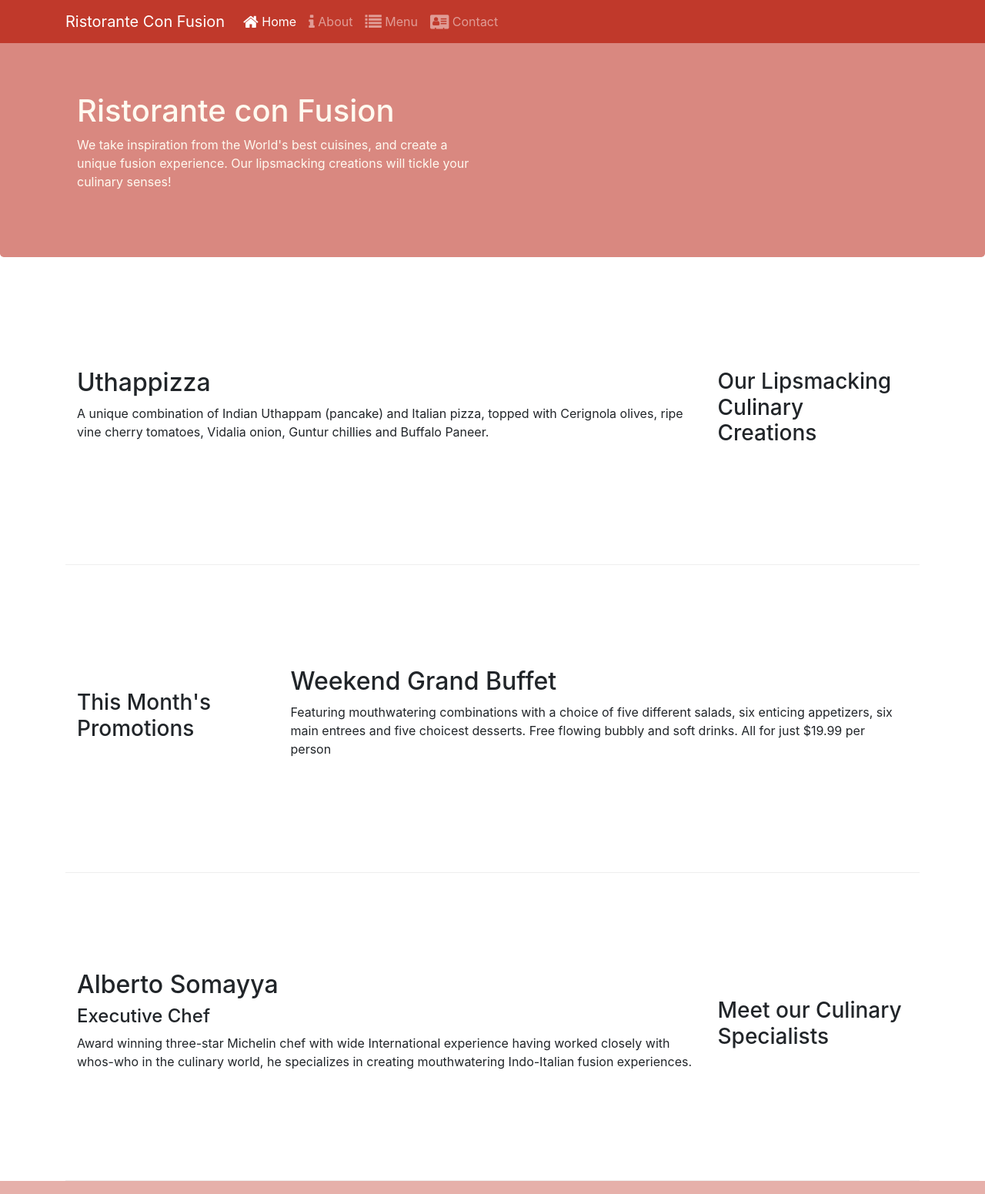
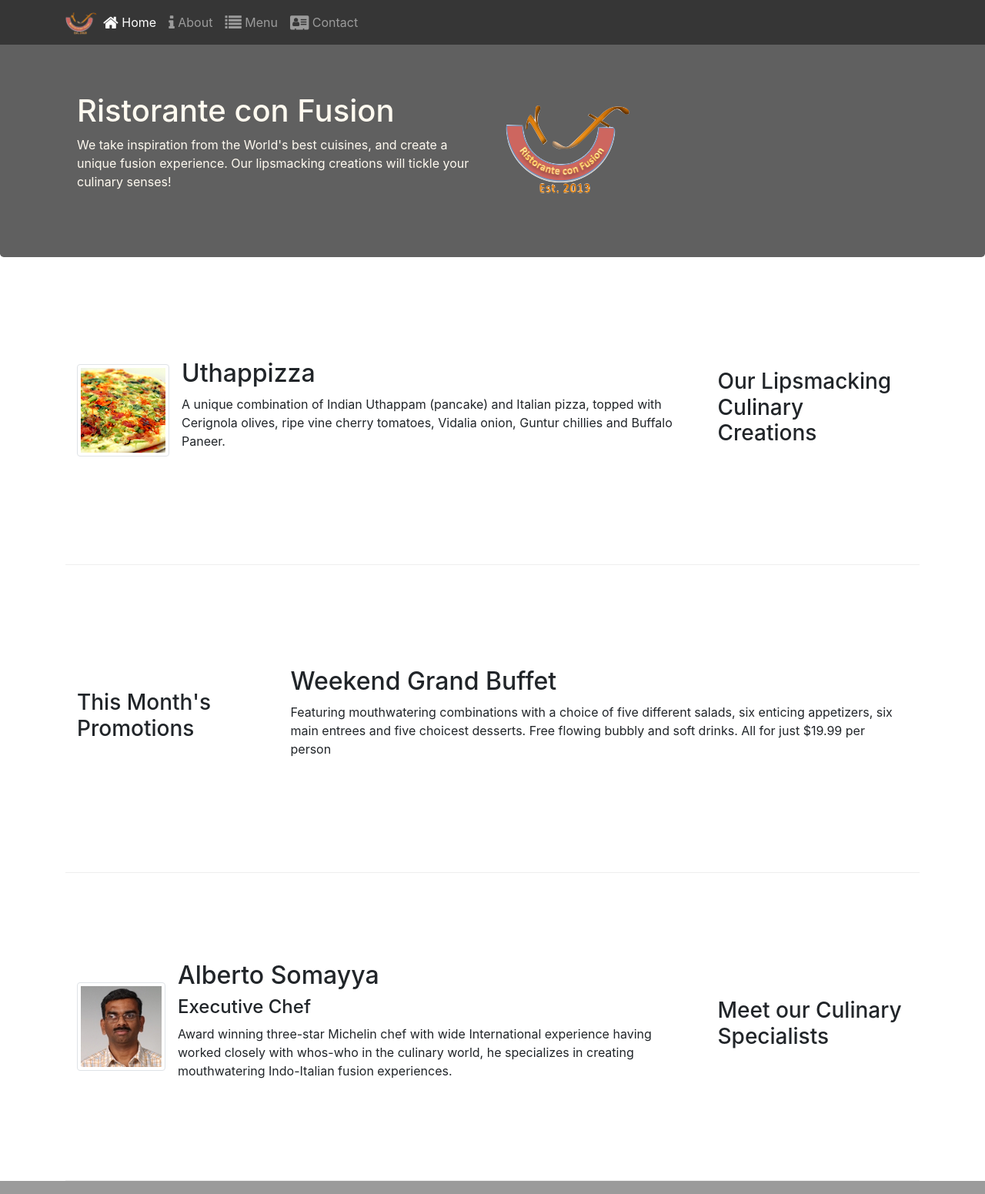
Before and after one commit to bahaayoussof/conFusion, a website: page index.html in a window 1280 px wide. Shown: the top 1551 px of the page at 77% size. Drawn offline with nearby package versions, Linux system fonts and the light colour scheme.

Commit message:
Images and Media

```diff
--- a/css/styles.css
+++ b/css/styles.css
@@ -5,7 +5,7 @@ body {
 
 /* Navbar */
 .navbar-dark {
-  background-color: #c0392b;
+    background-color: #363636;
 }
 
 /* Header */
@@ -17,7 +17,7 @@ body {
 .jumbotron {
     padding: 70px 30px 70px 30px;
     margin: 0 auto;
-  background: #d98880;
+    background: #606060;
     color: floralwhite;
 }
 
@@ -31,7 +31,7 @@ body {
 
 /* Footer */
 .footer {
-  background-color: #e6b0aa;
+    background-color: #9b9b9b;
     margin: 0 auto;
     padding: 20px 0 20px 0;
 }
--- a/index.html
+++ b/index.html
@@ -22,7 +22,7 @@
             <button class="navbar-toggler" type="button" data-toggle="collapse" data-target="#Navbar">
                 <span class="navbar-toggler-icon"></span>
             </button>
-            <a class="navbar-brand" href="#">Ristorante Con Fusion</a>
+            <a class="navbar-brand mr-auto" href="#"><img src="images/logo.png" height="30" width="41"></a>
             <div class="collapse navbar-collapse" id="Navbar">
                 <ul class="navbar-nav mr-auto">
                     <li class="nav-item active">
@@ -54,26 +54,35 @@
                         lipsmacking creations will tickle your culinary senses!
                     </p>
                 </div>
-                <div class="col-12 col-sm"></div>
+                <div class="col-12 col-sm align-self-center">
+                    <img class="img-fluid" src="images/logo.png" alt="Ristorante Logo">
+                </div>
             </div>
         </div>
     </header>
 
     <!-- Page content -->
     <div class="container">
+        <!-- First content row -->
         <div class="row row-content align-items-center">
             <div class="col-12 col-sm-4 order-sm-last col-md-3">
                 <h3>Our Lipsmacking Culinary Creations</h3>
             </div>
             <div class="col col-sm col-md">
-                <h2>Uthappizza</h2>
-                <p class="d-none d-sm-block">
-                    A unique combination of Indian Uthappam (pancake) and Italian pizza, topped with Cerignola olives,
-                    ripe vine cherry tomatoes, Vidalia onion, Guntur chillies and Buffalo Paneer.
-                </p>
+                <div class="media">
+                    <img class="d-flex mr-3 img-thumbnail align-self-center" src="images/uthappizza.png"
+                        alt="Uthappizza">
+                    <div class="media-body">
+                        <h2 class="mt-0">Uthappizza</h2>
+                        <p class="d-none d-sm-block">A unique combination of Indian Uthappam (pancake) and
+                            Italian pizza, topped with Cerignola olives, ripe vine
+                            cherry tomatoes, Vidalia onion, Guntur chillies and
+                            Buffalo Paneer.</p>
+                    </div>
+                </div>
             </div>
         </div>
-
+        <!-- Second content row -->
         <div class="row row-content align-items-center">
             <div class="col-12 col-sm-4 col-md-3">
                 <h3>This Month's Promotions</h3>
@@ -87,19 +96,24 @@
                 </p>
             </div>
         </div>
-
+        <!-- Third content row -->
         <div class="row row-content align-items-center">
             <div class="col-12 col-sm-4 col-md-3">
                 <h3>Meet our Culinary Specialists</h3>
             </div>
             <div class="col col-sm order-sm-first col-md">
-                <h2>Alberto Somayya</h2>
-                <h4>Executive Chef</h4>
-                <p class="d-none d-sm-block">
-                    Award winning three-star Michelin chef with wide International experience having worked closely with
-                    whos-who in the culinary world, he specializes in creating mouthwatering Indo-Italian fusion
-                    experiences.
-                </p>
+                <div class="media">
+                    <img class="d-flex mr-3 img-thumbnail align-self-center" src="images/alberto.png"
+                        alt="Alberto Somayya">
+                    <div class="media-body">
+                        <h2 class="mt-0">Alberto Somayya</h2>
+                        <h4>Executive Chef</h4>
+                        <p class="d-none d-sm-block">
+                            Award winning three-star Michelin chef with wide International experience having worked
+                            closely with whos-who in the culinary world, he specializes in creating mouthwatering
+                            Indo-Italian fusion experiences.</p>
+                    </div>
+                </div>
             </div>
         </div>
     </div>
```
Also changed, not shown: aboutus.html (+4 -2 lines), contactus.html (+4 -2 lines), images/alberto.png (added), images/buffet.png (added), images/logo.png (added), images/uthappizza.png (added). Lines whose indentation alone changed are shown as unchanged.
